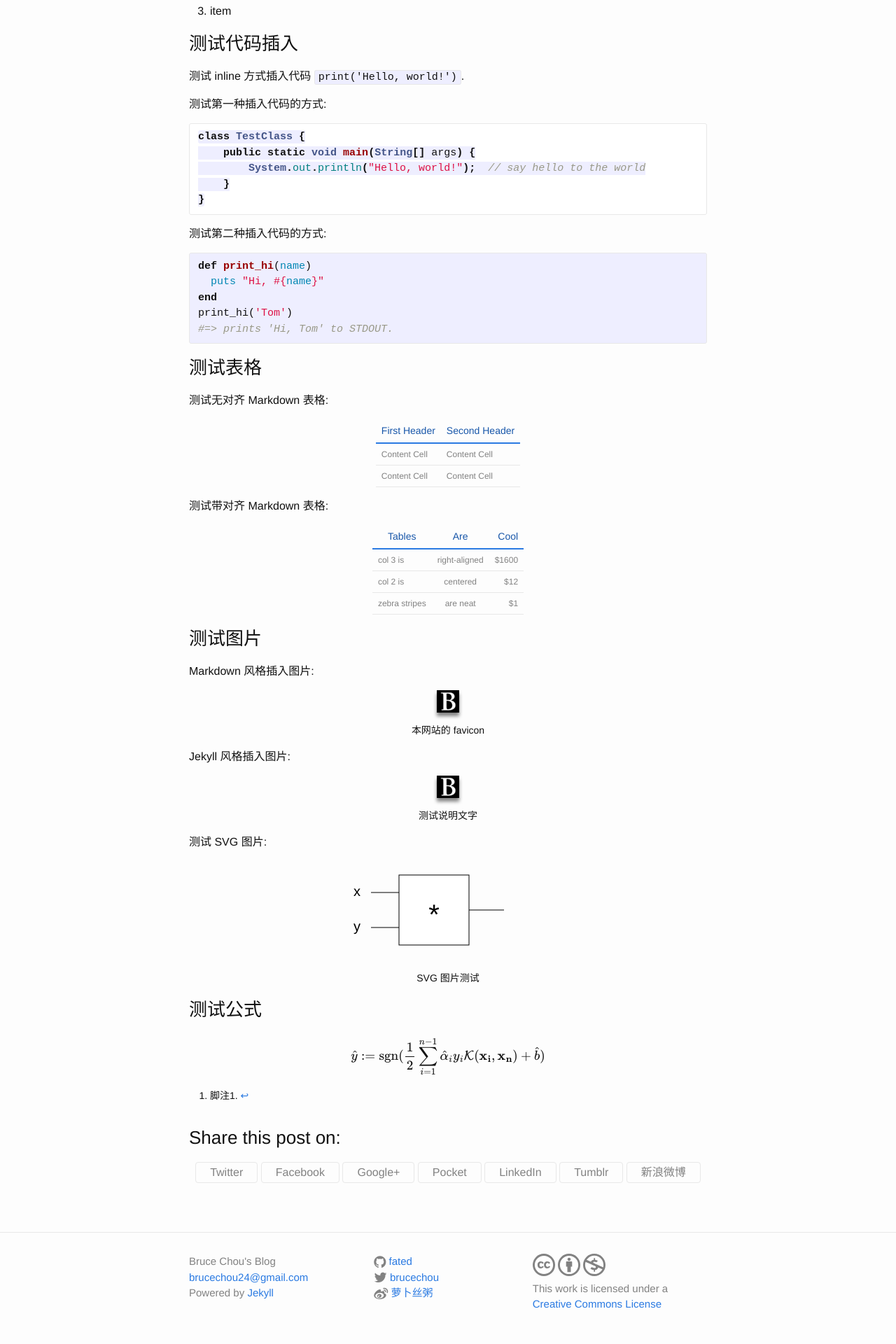
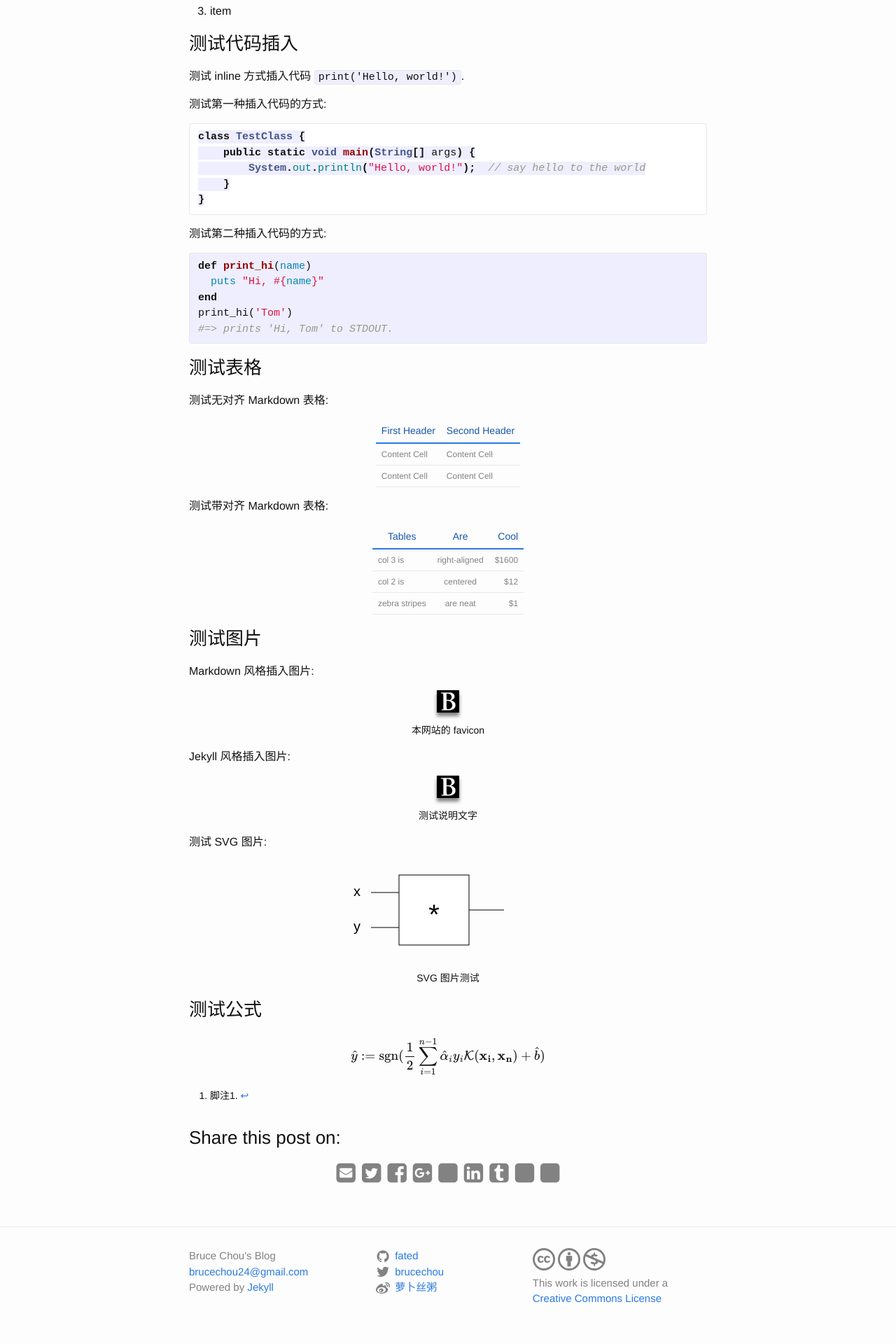
Before and after one commit to fated/fated.github.io, a Jekyll site: the page built from _posts/2015-05-07-hello-world.md, in a window 1280 px wide. Shown: the part 1202-3122 px from the top of the page at 70% size. Built offline with Jekyll 4.4.1, drawn with Linux system fonts in a browser that asks for light colours; nearby versions of some CDN libraries; Markdown is read by kramdown in place of the engine named in the settings; formulas are drawn with MathJax 3; comment, search, counter and statistics services are not loaded.

Commit message:
share buttons changed

```diff
--- a/_includes/footer.html
+++ b/_includes/footer.html
@@ -15,7 +15,7 @@
         <ul class="social-media-list">
           {% if site.github_username %}
           <li>
-            <i class="fa fa-github fa-lg"></i>
+            <i class="fa fa-github fa-lg fa-fw"></i>
             <a href="https://github.com/{{ site.github_username }}" target="_blank">
               <span class="username">{{ site.github_username }}</span>
             </a>
@@ -24,7 +24,7 @@
 
           {% if site.twitter_username %}
           <li>
-            <i class="fa fa-twitter fa-lg"></i>
+            <i class="fa fa-twitter fa-lg fa-fw"></i>
             <a href="https://twitter.com/{{ site.twitter_username }}" target="_blank">
               <span class="username">{{ site.twitter_username }}</span>
             </a>
@@ -33,7 +33,7 @@
 
           {% if site.weibo_username %}
           <li>
-            <i class="fa fa-weibo fa-lg"></i>
+            <i class="fa fa-weibo fa-lg fa-fw"></i>
             <a href="http://www.weibo.com/{{ site.weibo_url }}" target="_blank">
               <span class="username">{{ site.weibo_username }}</span>
             </a>
--- a/_includes/head.html
+++ b/_includes/head.html
@@ -12,5 +12,4 @@
   <link rel="canonical" href="{{ page.url | replace:'index.html','' | prepend: site.baseurl | prepend: site.site_url }}">
   <link rel="alternate" type="application/rss+xml" title="{{ site.title }}" href="{{ "/feed.xml" | prepend: site.baseurl | prepend: site.site_url }}">
   <link rel="stylesheet" href="//maxcdn.bootstrapcdn.com/font-awesome/4.3.0/css/font-awesome.min.css">
-
 </head>
--- a/_includes/share.html
+++ b/_includes/share.html
@@ -1,26 +1,35 @@
 <div class="share">
   <h3>Share this post on:</h3>
   <div class="share-list">
-    <a class="icon-twitter" href="http://twitter.com/share?text={{page.title}}&amp;url={{site.site_url}}{{ page.url }}" onclick="window.open(this.href, 'twitter-share', 'width=550,height=235');return false;">
-    <span class="share-button">Twitter</span>
+    <a class="share-icon fa-stack" href="mailto:name@email.com?subject={{page.title}}&amp;body={{page.excerpt}}%0A{{site.site_url}}{{page.url}}">
+      <i class="fa fa-envelope-square fa-2x"></i>
     </a>
-    <a class="icon-facebook" href="https://www.facebook.com/sharer/sharer.php?u={{site.site_url}}{{page.url}}" onclick="window.open(this.href, 'facebook-share','width=580,height=296');return false;">
-      <span class="share-button">Facebook</span>
+    <a class="share-icon fa-stack" href="http://twitter.com/share?text={{page.title}}&amp;url={{site.site_url}}{{page.url}}" onclick="window.open(this.href, 'twitter-share', 'width=550,height=235');return false;">
+      <i class="fa fa-twitter-square fa-2x"></i>
     </a>
-    <a class="icon-google-plus" href="https://plus.google.com/share?url={{site.site_url}}{{page.url}}" onclick="window.open(this.href, 'google-plus-share', 'width=490,height=530');return false;">
-      <span class="share-button">Google+</span>
+    <a class="share-icon fa-stack" href="https://www.facebook.com/sharer/sharer.php?u={{site.site_url}}{{page.url}}" onclick="window.open(this.href, 'facebook-share','width=580,height=296');return false;">
+      <i class="fa fa-facebook-square fa-2x"></i>
     </a>
-    <a class="icon-pocket" href="http://getpocket.com/edit?url={{site.site_url}}{{page.url}}" onclick="window.open(this.href, 'pocket-share', 'width=610,height=400');return false;">
-      <span class="share-button">Pocket</span>
+    <a class="share-icon fa-stack" href="https://plus.google.com/share?url={{site.site_url}}{{page.url}}" onclick="window.open(this.href, 'google-plus-share', 'width=490,height=530');return false;">
+      <i class="fa fa-google-plus-square fa-2x"></i>
     </a>
-    <a class="icon-linkedin" href="https://www.linkedin.com/shareArticle?mini=true&amp;url={{site.site_url}}{{page.url}}&amp;title={{page.title}}&amp;summary={{page.excerpt}}" onclick="window.open(this.href, 'linkedin-share', 'width=650,height=510');return false;">
-      <span class="share-button">LinkedIn</span>
+    <a class="share-icon fa-stack" href="http://getpocket.com/edit?url={{site.site_url}}{{page.url}}" onclick="window.open(this.href, 'pocket-share', 'width=610,height=400');return false;">
+      <i class="fa fa-square fa-stack-2x"></i>
+      <i class="fa fa-angle-down fa-2x fa-inverse"></i>
     </a>
-    <a class="icon-tumblr" href="https://www.tumblr.com/widgets/share/tool?posttype=link&amp;content={{site.site_url}}{{page.url}}&amp;title={{page.title}}&amp;caption={{page.excerpt}}&amp;tags={% for tag in page.tags %}{{tag | append: ','}}{% endfor %}" onclick="window.open(this.href, 'tumblr-share', 'width=540,height=560');return false;">
-      <span class="share-button">Tumblr</span>
+    <a class="share-icon fa-stack" href="https://www.linkedin.com/shareArticle?mini=true&amp;url={{site.site_url}}{{page.url}}&amp;title={{page.title}}&amp;summary={{page.excerpt}}" onclick="window.open(this.href, 'linkedin-share', 'width=650,height=510');return false;">
+      <i class="fa fa-linkedin-square fa-2x"></i>
     </a>
-    <a class="icon-weibo" href="http://service.weibo.com/share/share.php?url={{site.site_url}}{{page.url}}&amp;title={{page.title}}" onclick="window.open(this.href, 'weibo-share', 'width=650,height=370');return false;">
-      <span class="share-button">新浪微博</span>
+    <a class="share-icon fa-stack" href="https://www.tumblr.com/widgets/share/tool?posttype=link&amp;content={{site.site_url}}{{page.url}}&amp;title={{page.title}}&amp;caption={{page.excerpt}}&amp;tags={% for tag in page.tags %}{{tag | append: ','}}{% endfor %}" onclick="window.open(this.href, 'tumblr-share', 'width=540,height=560');return false;">
+      <i class="fa fa-tumblr-square fa-2x"></i>
+    </a>
+    <a class="share-icon fa-stack" href="http://service.weibo.com/share/share.php?url={{site.site_url}}{{page.url}}&amp;title={{page.title}}" onclick="window.open(this.href, 'weibo-share', 'width=650,height=370');return false;">
+      <i class="fa fa-square fa-stack-2x"></i>
+      <i class="fa fa-weibo fa-lg fa-inverse"></i>
+    </a>
+    <a class="share-icon fa-stack" href="#">
+      <i class="fa fa-square fa-stack-2x"></i>
+      <i class="fa fa-weixin fa-lg fa-inverse"></i>
     </a>
   </div>
 </div>
--- a/_sass/_layout.scss
+++ b/_sass/_layout.scss
@@ -370,7 +370,8 @@
     text-align: center;
     margin-left: auto;
     margin-right: auto;
-    margin-bottom: $spacing-unit;
+    margin-top: auto;
+    margin-bottom: auto;
     font-family: $base-font-family;
     font-size: $base-font-size;
     color: $grey-color;
@@ -386,20 +387,8 @@
     }
 }
 
-.share-button {
-    position: relative;
-    margin-bottom: 10px;
-    display: inline-block;
-    font-weight: 500;
-    padding: 2px 20px;
-    border: $grey-color-light 1px solid;
-    text-decoration: none;
-    border-radius: 4px;
-    transition: border ease 0.3s;
-}
-
-.share-button:hover {
-    border-color: $grey-color;
+.share-icon:hover {
+    color: $grey-color-dark;
 }
 
 
```
